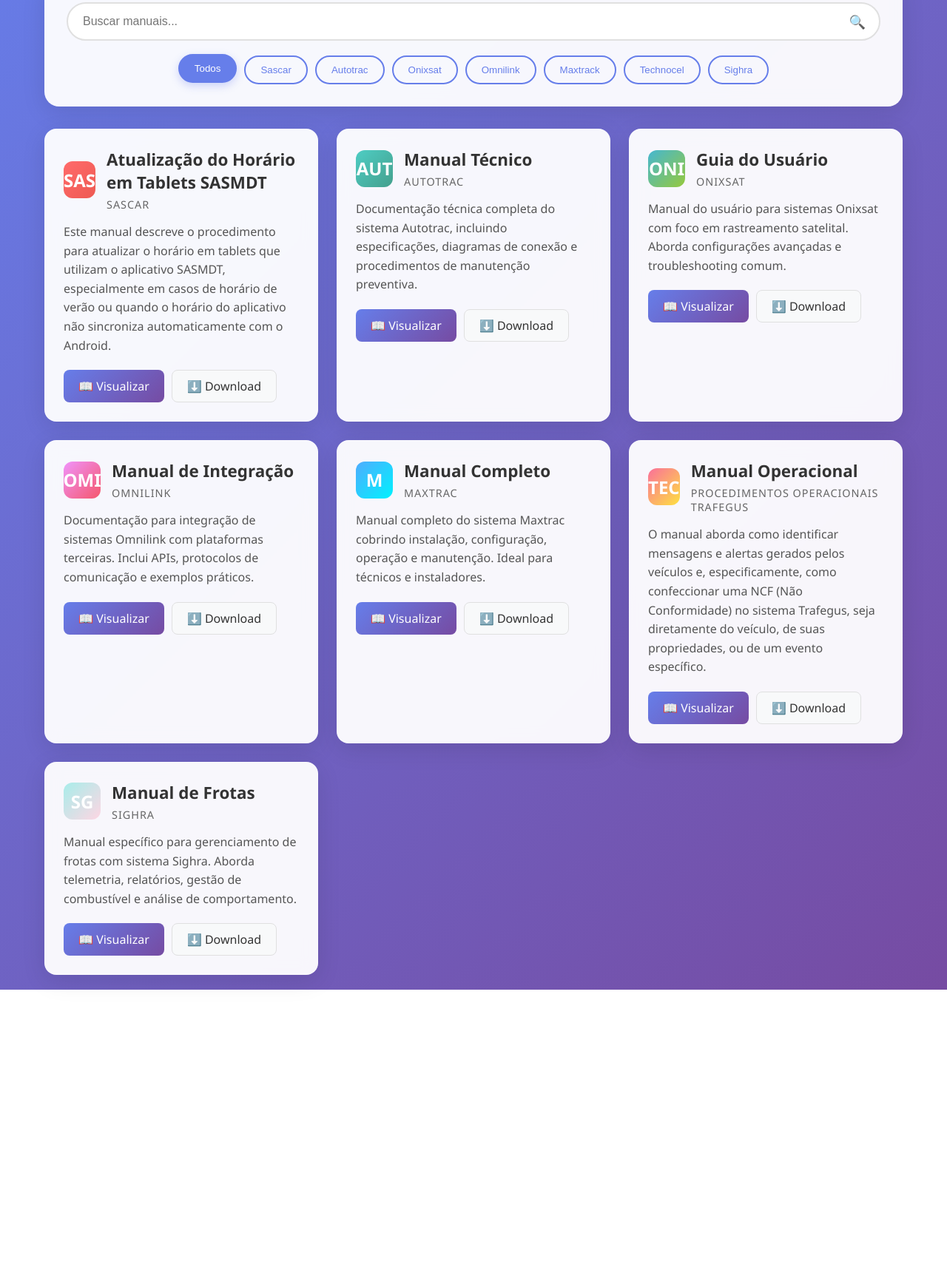
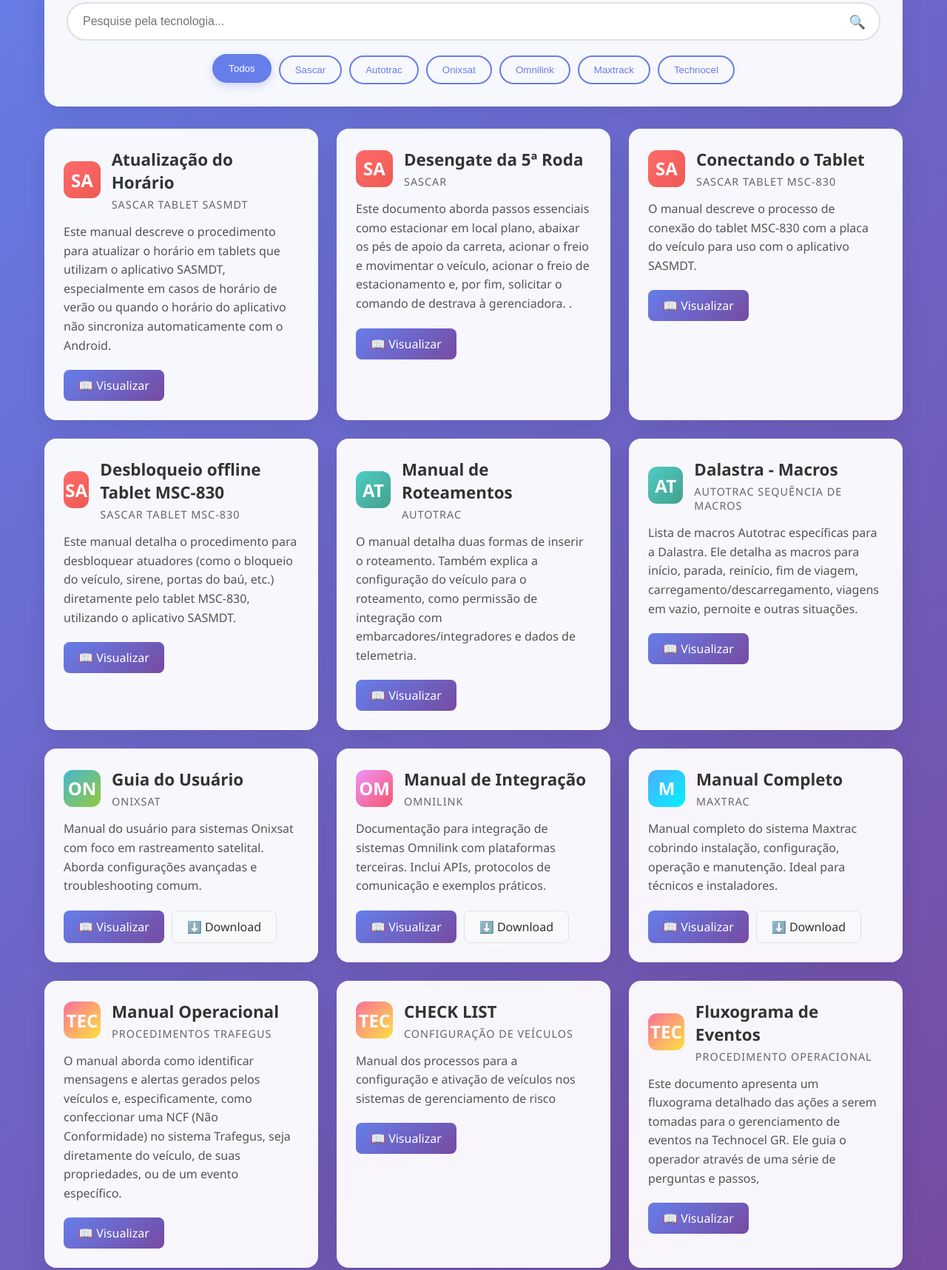
Before and after one commit to HugoHendrix/gerenciador-de-manual, a plain HTML site: page index.html in a window 1280 px wide. Shown: the part 176-1893 px from the top of the page at 74% size. Before the commit the page ends 1514 px from the top, so only its background shows below. Drawn offline with Linux system fonts and the light colour scheme.

Commit message:
Adicionando manuais

```diff
--- a/index.html
+++ b/index.html
@@ -14,12 +14,12 @@
     <div class="container">
         <header class="header">
             <h1>Technocel Gerenciamento de Risco</h1>
-            <p>Biblioteca de Manuais de todas as Tecnologias de Monitoramento</p>
+            <p>Biblioteca de Manuais de Tecnologia de Monitoramento</p>
         </header>
 
         <div class="search-container">
             <div class="search-box">
-                <input type="text" class="search-input" placeholder="Buscar manuais..." id="searchInput">
+                <input type="text" class="search-input" placeholder="Pesquise pela tecnologia..." id="searchInput">
                 <span class="search-icon">🔍</span>
             </div>
 
@@ -31,7 +31,7 @@
                 <button class="filter-btn" data-category="omnilink">Omnilink</button>
                 <button class="filter-btn" data-category="maxtrack">Maxtrack</button>
                 <button class="filter-btn" data-category="technocel">Technocel</button>
-                <button class="filter-btn" data-category="sighra">Sighra</button>
+
             </div>
         </div>
 
@@ -40,10 +40,10 @@
             <div class="manual-card" data-category="sascar"
                 data-title="manual atualização horario de verão do rastreador">
                 <div class="manual-header">
-                    <div class="manual-icon sascar">SAS</div>
+                    <div class="manual-icon sascar">SA</div>
                     <div>
-                        <div class="manual-title">Atualização do Horário em Tablets SASMDT</div>
-                        <div class="manual-category">Sascar</div>
+                        <div class="manual-title">Atualização do Horário</div>
+                        <div class="manual-category">Sascar Tablet SASMDT</div>
                     </div>
                 </div>
                 <div class="manual-description">
@@ -51,34 +51,103 @@
                     SASMDT, especialmente em casos de horário de verão ou quando o horário do aplicativo não sincroniza
                     automaticamente com o Android.</div>
                 <div class="manual-actions">
-                    <a href="./manual-sascar/atualizar-horario-tablet-SASMDT.pdf" class="btn btn-primary">📖 Visualizar</a>
-                    <a href="./manual-sascar/atualizar-horario-tablet-SASMDT.pdf" class="btn btn-secondary">⬇️ Download</a>
+                    <a href="./manual-sascar/atualizar-horario-tablet-SASMDT.pdf" target="_blank"
+                        rel="noopenner noreferrer" class="btn btn-primary">📖 Visualizar</a>
+                </div>
+            </div>
+
+            <div class="manual-card" data-category="sascar"
+                data-title="manual atualização horario de verão do rastreador">
+                <div class="manual-header">
+                    <div class="manual-icon sascar">SA</div>
+                    <div>
+                        <div class="manual-title">Desengate da 5ª Roda</div>
+                        <div class="manual-category">Sascar</div>
+                    </div>
+                </div>
+                <div class="manual-description">
+                    Este documento aborda passos essenciais como estacionar em local plano, abaixar os pés de apoio da
+                    carreta, acionar o freio e movimentar o veículo, acionar o freio de estacionamento e, por fim,
+                    solicitar o comando de destrava à gerenciadora. .</div>
+                <div class="manual-actions">
+                    <a href="./manual-sascar/boas-praticas-quinta-roda-sascar.pdf" target="_blank"
+                        rel="noopenner noreferrer" class="btn btn-primary">📖 Visualizar</a>
+                </div>
+            </div>
+
+            <div class="manual-card" data-category="sascar"
+                data-title="manual atualização horario de verão do rastreador">
+                <div class="manual-header">
+                    <div class="manual-icon sascar">SA</div>
+                    <div>
+                        <div class="manual-title">Conectando o Tablet</div>
+                        <div class="manual-category">Sascar Tablet MSC-830</div>
+                    </div>
+                </div>
+                <div class="manual-description">
+                   O manual descreve o processo de conexão do tablet MSC-830 com a placa do veículo para uso com o aplicativo SASMDT.</div>
+                <div class="manual-actions">
+                    <a href="./manual-sascar/como-conectar-TABLET-MSC830.pdf" target="_blank"
+                        rel="noopenner noreferrer" class="btn btn-primary">📖 Visualizar</a>
+                </div>
+            </div>
+
+            <div class="manual-card" data-category="sascar"
+                data-title="manual atualização horario de verão do rastreador">
+                <div class="manual-header">
+                    <div class="manual-icon sascar">SA</div>
+                    <div>
+                        <div class="manual-title">Desbloqueio offline Tablet MSC-830</div>
+                        <div class="manual-category">Sascar Tablet MSC-830</div>
+                    </div>
+                </div>
+                <div class="manual-description">
+                   Este manual detalha o procedimento para desbloquear atuadores (como o bloqueio do veículo, sirene, portas do baú, etc.) diretamente pelo tablet MSC-830, utilizando o aplicativo SASMDT.</div>
+                <div class="manual-actions">
+                    <a href="./manual-sascar/desbloqueio-tablet-MSC830.pdf" target="_blank"
+                        rel="noopenner noreferrer" class="btn btn-primary">📖 Visualizar</a>
                 </div>
             </div>
 
             <!-- Autotrac -->
-            <div class="manual-card" data-category="autotrac" data-title="manual técnico autotrac configuração">
+            <div class="manual-card" data-category="autotrac" data-title="manual de roteamento autotrac">
                 <div class="manual-header">
-                    <div class="manual-icon autotrac">AUT</div>
+                    <div class="manual-icon autotrac">AT</div>
                     <div>
-                        <div class="manual-title">Manual Técnico</div>
+                        <div class="manual-title">Manual de Roteamentos</div>
                         <div class="manual-category">Autotrac</div>
                     </div>
                 </div>
-                <div class="manual-description">
-                    Documentação técnica completa do sistema Autotrac, incluindo especificações, diagramas de conexão e
-                    procedimentos de manutenção preventiva.
+                <div class="manual-description">O
+                    manual detalha duas formas de inserir o roteamento. Também explica a configuração do veículo para o
+                    roteamento, como permissão de integração com embarcadores/integradores e dados de telemetria.
                 </div>
                 <div class="manual-actions">
-                    <a href="#" class="btn btn-primary">📖 Visualizar</a>
-                    <a href="#" class="btn btn-secondary">⬇️ Download</a>
+                    <a href="./manual-autotrac/manual-roteamentos.pdf" target="_blank" rel="noopenner noreferrer"
+                        class="btn btn-primary">📖 Visualizar</a>
+                </div>
+            </div>
+
+            <div class="manual-card" data-category="autotrac" data-title="manual da macros da Dalastra autotrac">
+                <div class="manual-header">
+                    <div class="manual-icon autotrac">AT</div>
+                    <div>
+                        <div class="manual-title">Dalastra - Macros</div>
+                        <div class="manual-category">Autotrac Sequência de Macros</div>
+                    </div>
+                </div>
+                <div class="manual-description">Lista de macros Autotrac específicas para a Dalastra. Ele detalha as macros para início, parada, reinício, fim de viagem, carregamento/descarregamento, viagens em vazio, pernoite e outras situações.
+                </div>
+                <div class="manual-actions">
+                    <a href="./manual-autotrac/dalastra-macros-autotrac.pdf" target="_blank" rel="noopenner noreferrer"
+                        class="btn btn-primary">📖 Visualizar</a>
                 </div>
             </div>
 
             <!-- Onixsat -->
             <div class="manual-card" data-category="onixsat" data-title="guia onixsat rastreamento satelital">
                 <div class="manual-header">
-                    <div class="manual-icon onixsat">ONI</div>
+                    <div class="manual-icon onixsat">ON</div>
                     <div>
                         <div class="manual-title">Guia do Usuário</div>
                         <div class="manual-category">Onixsat</div>
@@ -97,7 +166,7 @@
             <!-- Omnilink -->
             <div class="manual-card" data-category="omnilink" data-title="manual omnilink integração sistemas">
                 <div class="manual-header">
-                    <div class="manual-icon omnilink">OMI</div>
+                    <div class="manual-icon omnilink">OM</div>
                     <div>
                         <div class="manual-title">Manual de Integração</div>
                         <div class="manual-category">Omnilink</div>
@@ -138,7 +207,7 @@
                     <div class="manual-icon positron">TEC</div>
                     <div>
                         <div class="manual-title">Manual Operacional</div>
-                        <div class="manual-category">Procedimentos Operacionais Trafegus</div>
+                        <div class="manual-category">Procedimentos Trafegus</div>
                     </div>
                 </div>
                 <div class="manual-description">
@@ -147,29 +216,51 @@
                     propriedades, ou de um evento específico.
                 </div>
                 <div class="manual-actions">
-                    <a href="#" class="btn btn-primary">📖 Visualizar</a>
-                    <a href="#" class="btn btn-secondary">⬇️ Download</a>
+                    <a href="./manual-technocel/manual-operacional-technocel.pdf" target="_blank"
+                        rel="noopenner noreferrer" class="btn btn-primary">📖 Visualizar</a>
+
                 </div>
             </div>
 
-            <!-- Sighra -->
-            <div class="manual-card" data-category="sighra" data-title="manual sighra monitoramento frotas">
+            <div class="manual-card" data-category="technocel" data-title="procedimentos Operacionais Technocel">
                 <div class="manual-header">
-                    <div class="manual-icon sighra">SG</div>
+                    <div class="manual-icon positron">TEC</div>
                     <div>
-                        <div class="manual-title">Manual de Frotas</div>
-                        <div class="manual-category">Sighra</div>
+                        <div class="manual-title">CHECK LIST</div>
+                        <div class="manual-category">Configuração de Veículos</div>
                     </div>
                 </div>
                 <div class="manual-description">
-                    Manual específico para gerenciamento de frotas com sistema Sighra. Aborda telemetria, relatórios,
-                    gestão de combustível e análise de comportamento.
+                    Manual dos processos para a configuração e ativação de veículos nos sistemas de gerenciamento de
+                    risco
                 </div>
                 <div class="manual-actions">
-                    <a href="#" class="btn btn-primary">📖 Visualizar</a>
-                    <a href="#" class="btn btn-secondary">⬇️ Download</a>
+                    <a href="./manual-technocel/check-list-technocel.pdf" target="_blank" rel="noopenner noreferrer"
+                        class="btn btn-primary">📖 Visualizar</a>
+
                 </div>
             </div>
+
+
+            <div class="manual-card" data-category="technocel" data-title="procedimentos Operacionais Technocel">
+                <div class="manual-header">
+                    <div class="manual-icon positron">TEC</div>
+                    <div>
+                        <div class="manual-title">Fluxograma de Eventos</div>
+                        <div class="manual-category">Procedimento Operacional</div>
+                    </div>
+                </div>
+                <div class="manual-description">
+                    Este documento apresenta um fluxograma detalhado das ações a serem tomadas para o gerenciamento de eventos na Technocel GR. Ele guia o operador através de uma série de perguntas e passos,
+                </div>
+                <div class="manual-actions">
+                    <a href="./manual-technocel/fluxograma-eventos.pdf" target="_blank" rel="noopenner noreferrer"
+                        class="btn btn-primary">📖 Visualizar</a>
+
+                </div>
+            </div>
+
+
         </div>
 
         <div class="no-results" id="noResults">
```
Also changed, not shown: index.js (+0 -17 lines), 7 other files.
